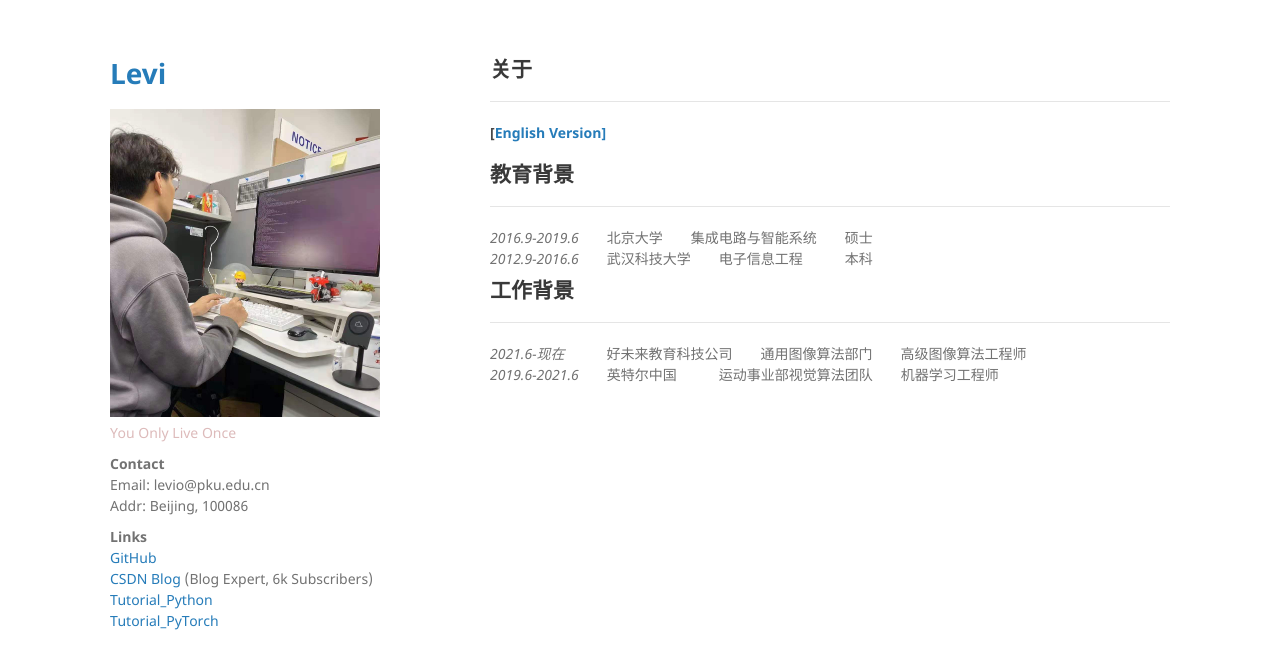
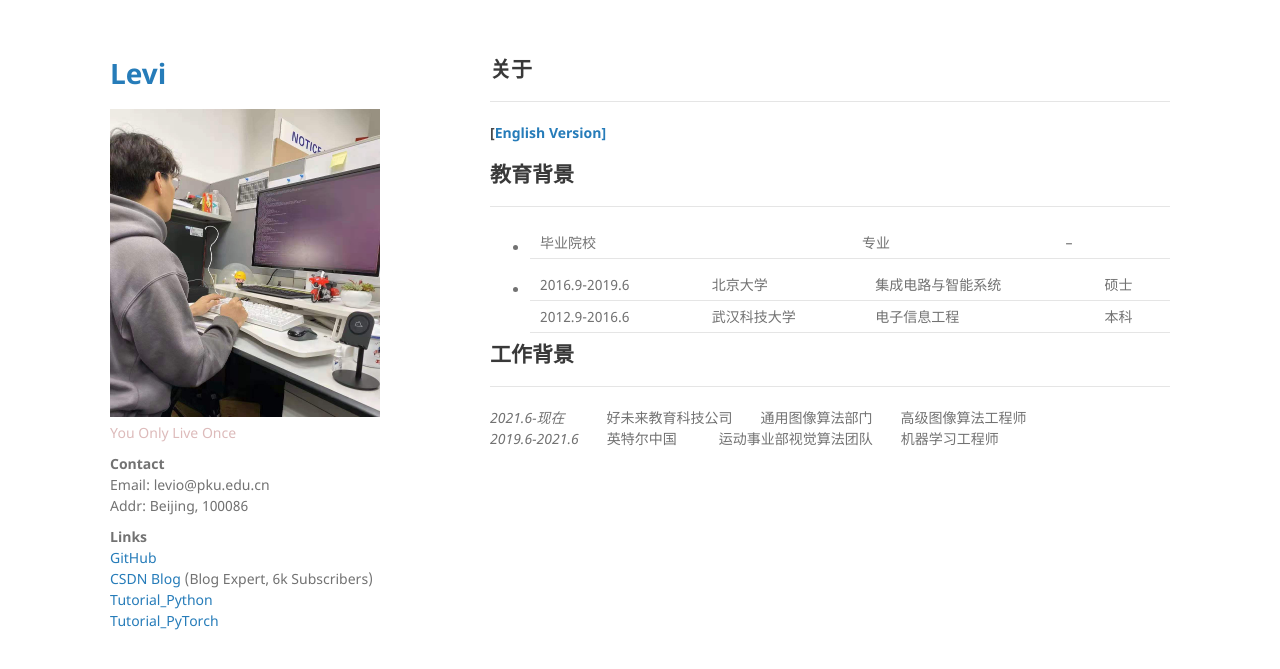
Before and after one commit to leviome/leviome.github.io, a Jekyll site: the page built from index_cn.md, in a window 1280 px wide. Shown: the top 669 px of the page. Built offline with Jekyll 4.4.1, drawn with Linux system fonts in a browser that asks for light colours; our own code applies the rules of GitHub Pages for plain Markdown files.

Commit message:
Update index_cn.md

```diff
--- a/index_cn.md
+++ b/index_cn.md
@@ -7,9 +7,10 @@
 
 ## 教育背景
 -----
-
-*2016.9-2019.6*&emsp;&emsp;北京大学&emsp;&emsp;集成电路与智能系统&emsp;&emsp;硕士<br>
-*2012.9-2016.6*&emsp;&emsp;武汉科技大学&emsp;&emsp;电子信息工程&emsp;&emsp;&emsp;本科<br>
+-|毕业院校|专业|--
+-|-----|--|--
+2016.9-2019.6|北京大学|集成电路与智能系统|硕士
+2012.9-2016.6|武汉科技大学|电子信息工程|本科
 
 ## 工作背景
 ----
```
